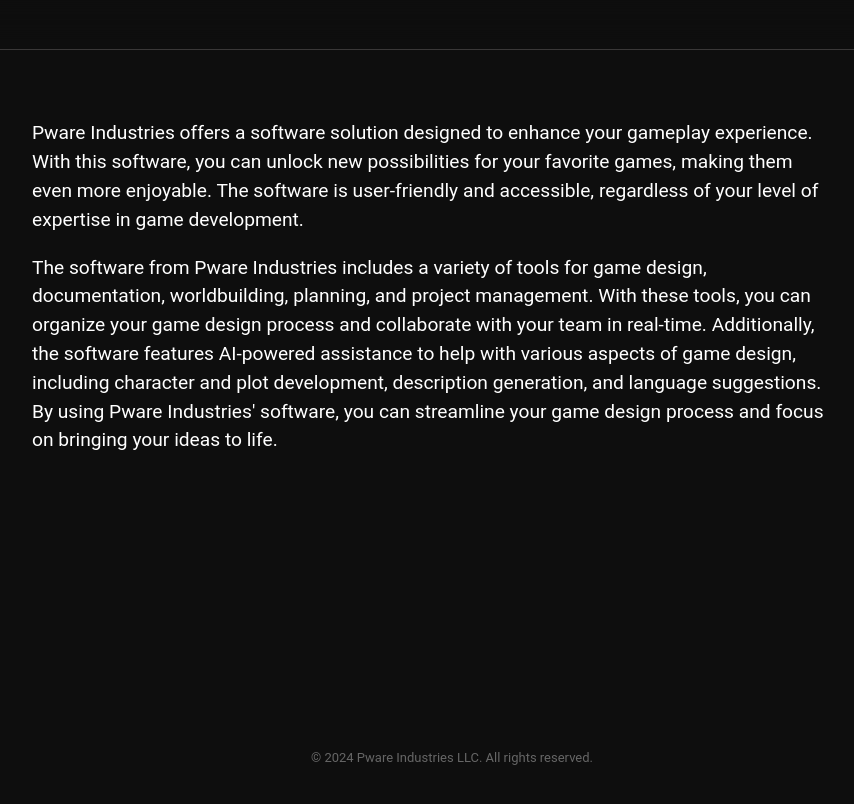
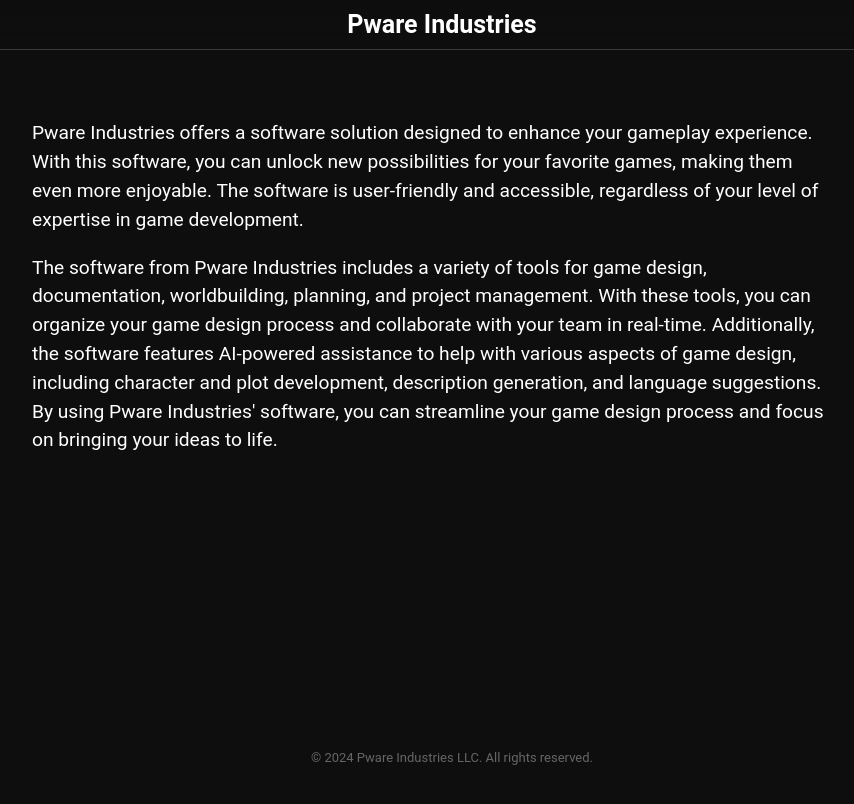
Before and after one commit to PetruSS1/petruss1.github.io, a plain HTML site: page index.html in a window 1280 px wide. Shown: the top 804 px of the page, without its empty margins (208-1062 px from the left). Drawn offline with Linux system fonts and the light colour scheme.

Commit message:
Update styles.css

```diff
--- a/styles.css
+++ b/styles.css
@@ -24,13 +24,11 @@
 }
 
 .logo {
-  color: transparent; /* Hide the text /
+  color: #ffffff;
   font-size: 25px;
   font-family: 'Roboto', sans-serif;
   font-weight: bold;
-  background-image: linear-gradient(to right, #00FFFF 0%, #4B0082 50%, #FF1493 100%);
-  -webkit-background-clip: text; / For Safari */
-  background-clip: text;
+
 }
 
 .nav-links {
```
